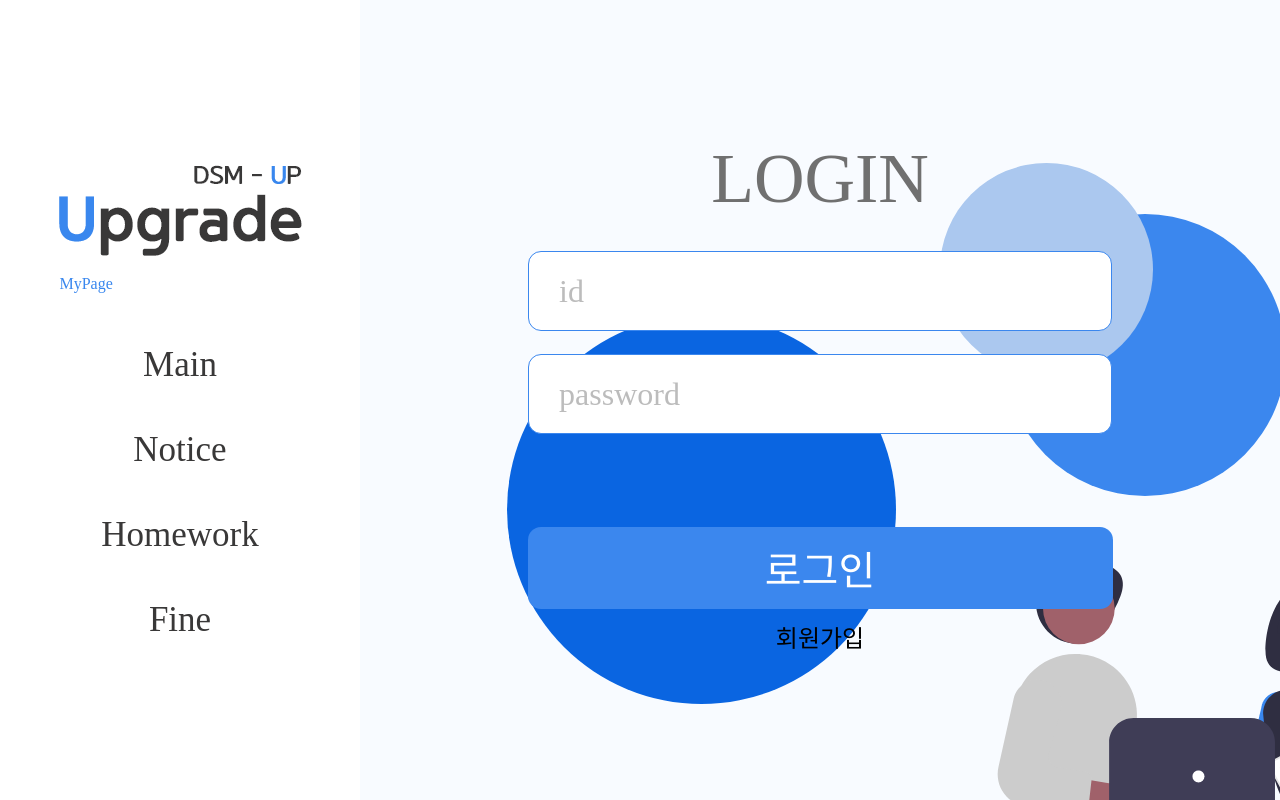
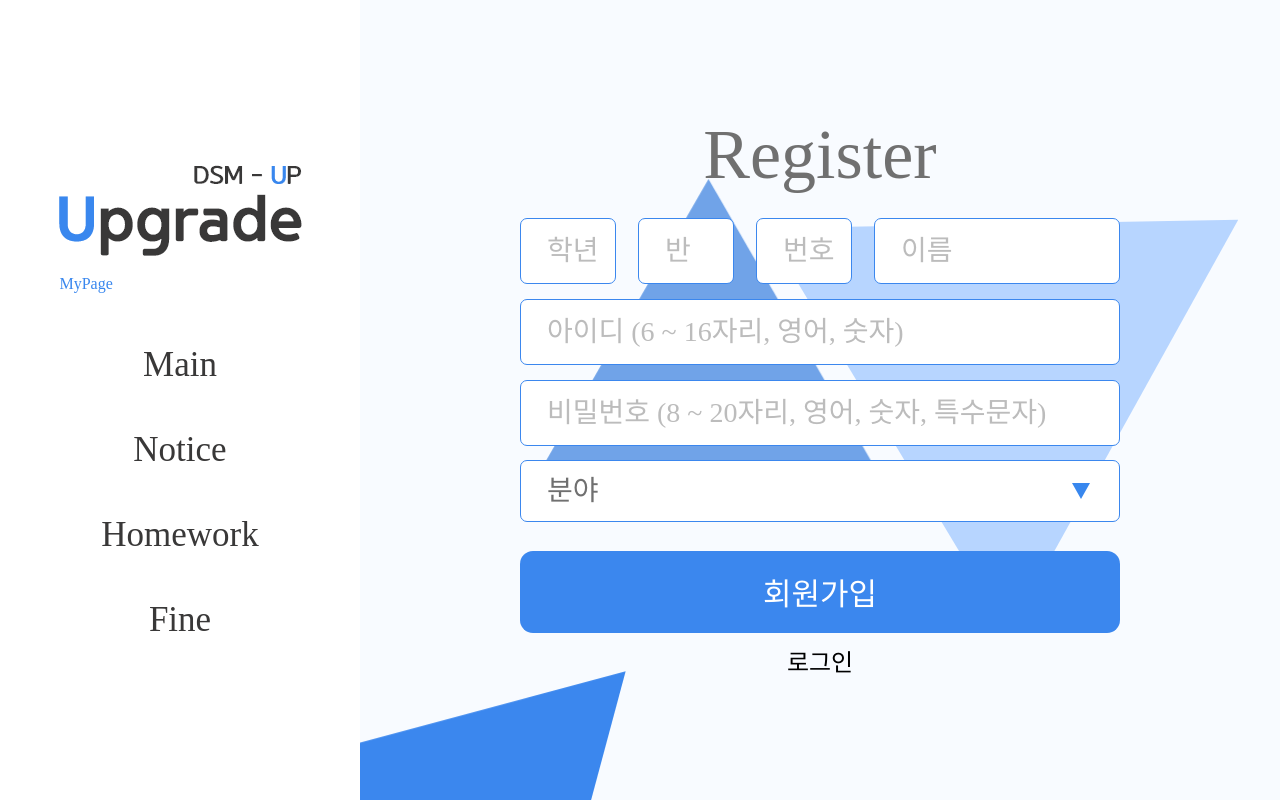
Before and after one commit to DSM-Upgrade/Client, a React app: page / in a window 1280 px wide. Built offline with nearby package versions, Linux system fonts and the light colour scheme.

Commit message:
[FEAT] <src/App.js> test code

```diff
--- a/src/App.js
+++ b/src/App.js
@@ -2,14 +2,14 @@ import React from "react";
 import { BrowserRouter } from "react-router-dom";
 import { GlobalStyle } from "./GlobalStyle";
 import Routing from "./Routing";
-import LoginPage from "./component/LoginPage/LoginPage";
+import RegisterPage from './component/RegisterPage/RegisterPage'
 
 const App = () => {
   return (
     <BrowserRouter>
       <GlobalStyle />
       <Routing />
-      <LoginPage />
+      <RegisterPage />
     </BrowserRouter>
   );
 };
```
